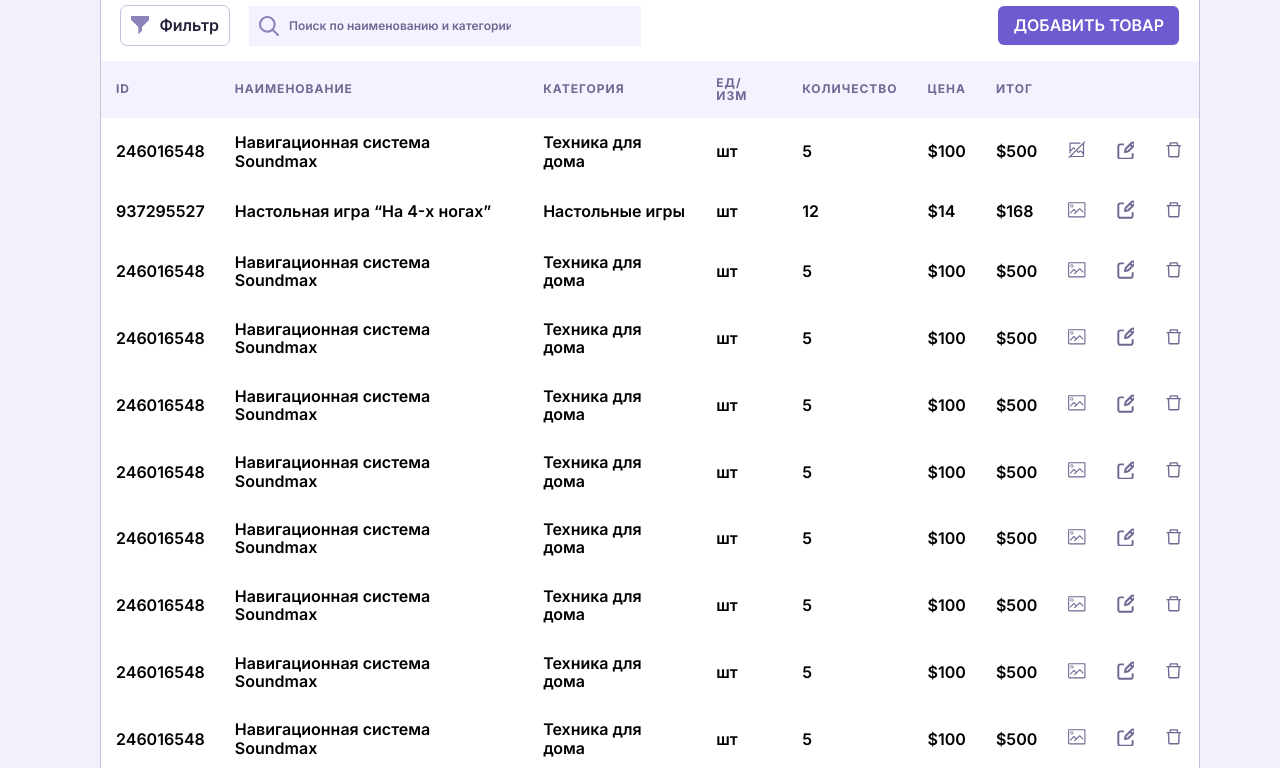
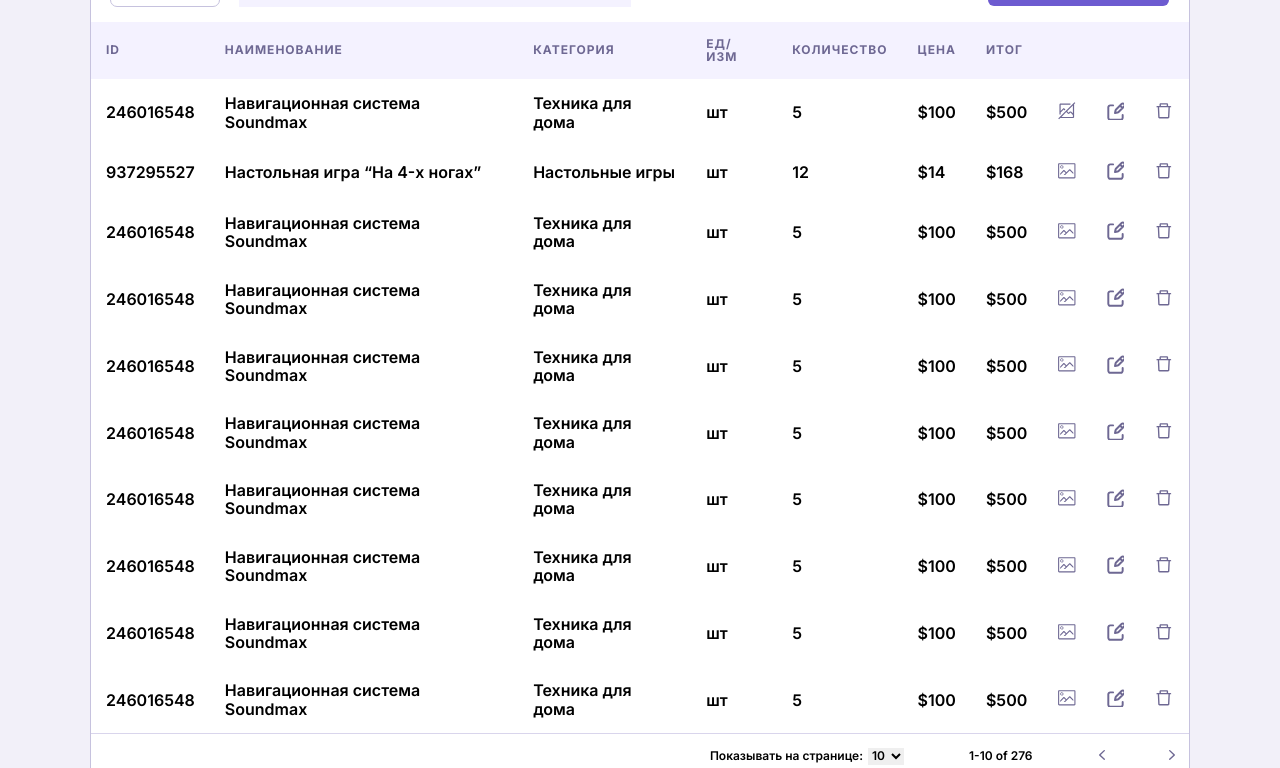
Before and after one commit to aivengo73/crm-project, a plain HTML site: page index.html in a window 1280 px wide. Shown: the part 195-963 px from the top of the page. Drawn offline with Linux system fonts and the light colour scheme.

Commit message:
внёс изменения в размер паддингов .products__item, В body прописал background-color: #f2f0f9;

```diff
--- a/css/crm.css
+++ b/css/crm.css
@@ -1,4 +1,9 @@
 /* !! ============== general settings ============= */
+
+body {
+	background-color: #f2f0f9;
+}
+
 svg {
 	max-width: 100%;
 	max-height: 100%;
@@ -14,14 +19,14 @@ svg {
 
 .containers {
 	margin: 0 auto;
-	width: 1300px;
+	width: 1200px;
 }
 
 .products__item {
-	min-width: 1300px;
-	padding: 79px 100px 110px;
+	min-width: 1100px;
+	padding: 40px 50px 55px;
 	background-color: #f2f0f9;
-	box-shadow: 0 0 5px rgba(0, 0, 0, 0.2);
+	/* box-shadow: 0 0 5px rgba(0, 0, 0, 0.2); */
 }
 
 .products__item-info {
@@ -103,8 +108,8 @@ svg {
 }
 
 .products__group-search {
+	display: flex;
 	align-items: center;
-	display: flex;
 	padding-left: 10px;
 	font-size: 12px;
 	background-color: #f4f2ff;
@@ -141,18 +146,15 @@ svg {
 	color: #fff;
 	border-radius: 6px;
 	text-transform: uppercase;
-	/* transition-duration: 0.5s, 0.5s, 1s;
-	transition-property: background-color, outline, color;
-	transition-timing-function: ease-in-out; */
 }
 
 /* --- таблица -- */
 
 .products__item-table {
 	display: table;
-	background-color: #fff;
 	min-height: 205px;
 	max-width: 1100px;
+	background-color: #fff;
 }
 
 .table-box {
@@ -162,10 +164,10 @@ svg {
 .table-box__head {
 	font-size: 12px;
 	font-weight: 600;
-	background-color: #f4f2ff;
 	color: #6e6893;
 	text-align: left;
 	letter-spacing: 1px;
+	background-color: #f4f2ff;
 	text-transform: uppercase;
 }
 
@@ -195,7 +197,6 @@ td {
 .footer-text {
 	display: flex;
 	align-items: center;
-
 	max-width: 325px;
 	padding: 15px 5px;
 }
@@ -205,14 +206,14 @@ td {
 }
 
 .footer-number {
+	width: 95px;
 	margin-right: 50px;
-	width: 95px;
 	padding: 15px 15px;
 }
 
 .footer-button-left {
+	width: 20px;
 	margin-right: 50px;
-	width: 20px;
 }
 
 .footer-button-right {
@@ -272,22 +273,22 @@ td {
 }
 
 .container {
-	margin: auto;
 	position: relative;
 	top: 15%;
 	padding-left: 106px;
 	padding-right: 106px;
 	max-width: 800px;
 	height: auto;
+	margin: auto;
 	background-color: #f2f0f9;
 	box-shadow: 0px 0px 6px 0px rgba(0, 0, 0, 0.25);
 	overflow: hidden;
 }
 
 .modal-box {
+	min-height: 554px;
 	padding-top: 32px;
 	padding-bottom: 39px;
-	min-height: 554px;
 }
 
 .modal-box__text {
@@ -339,10 +340,10 @@ td {
 }
 
 .modal-box__form-input {
+	width: 100%;
 	padding: 11px;
 	font-size: 16px;
 	line-height: 1.125;
-	width: 100%;
 	border: none;
 	border-radius: 6px;
 	background-color: #f4f2ff;
```
Also changed, not shown: index.html (+0 -2 lines).
